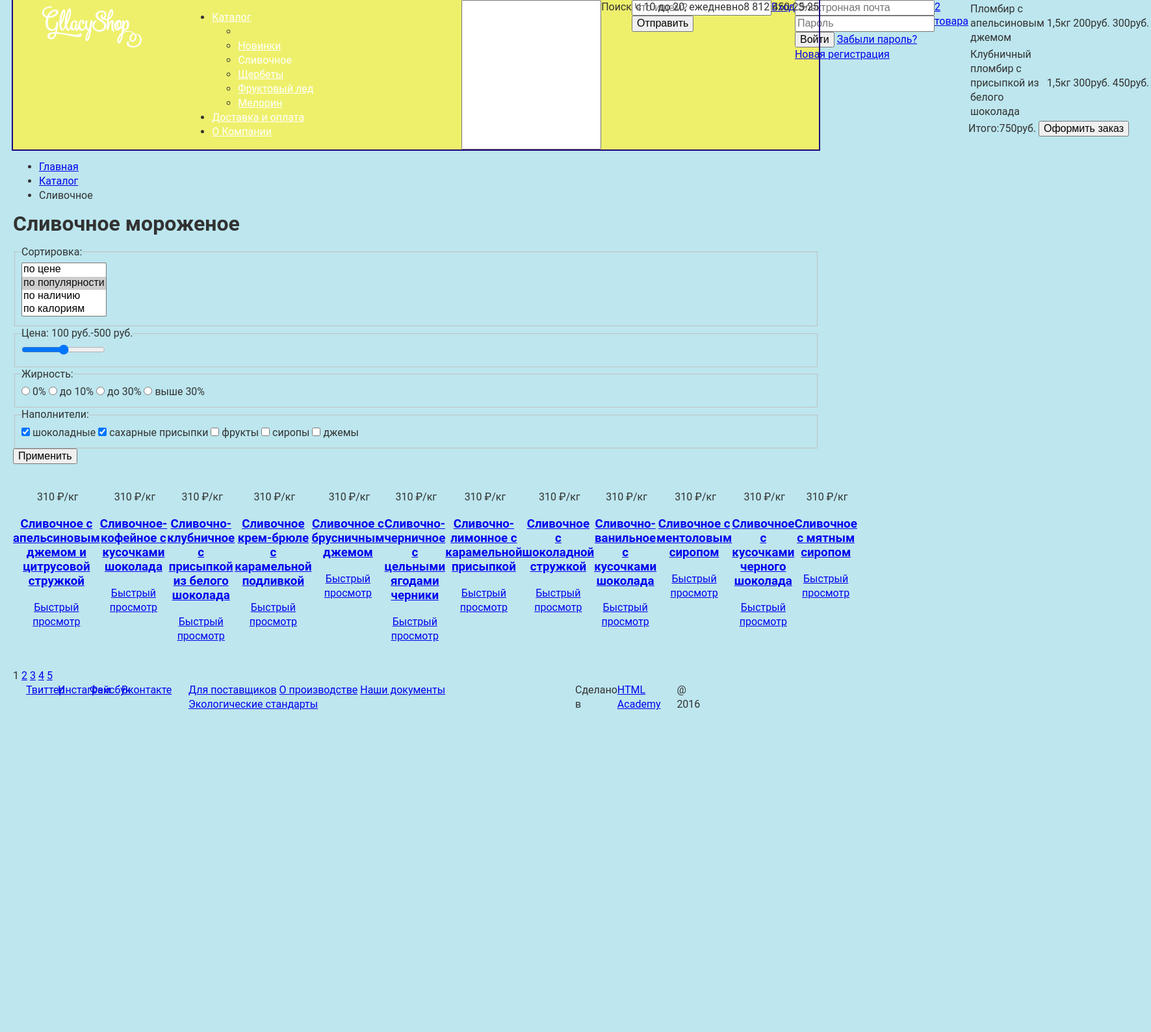
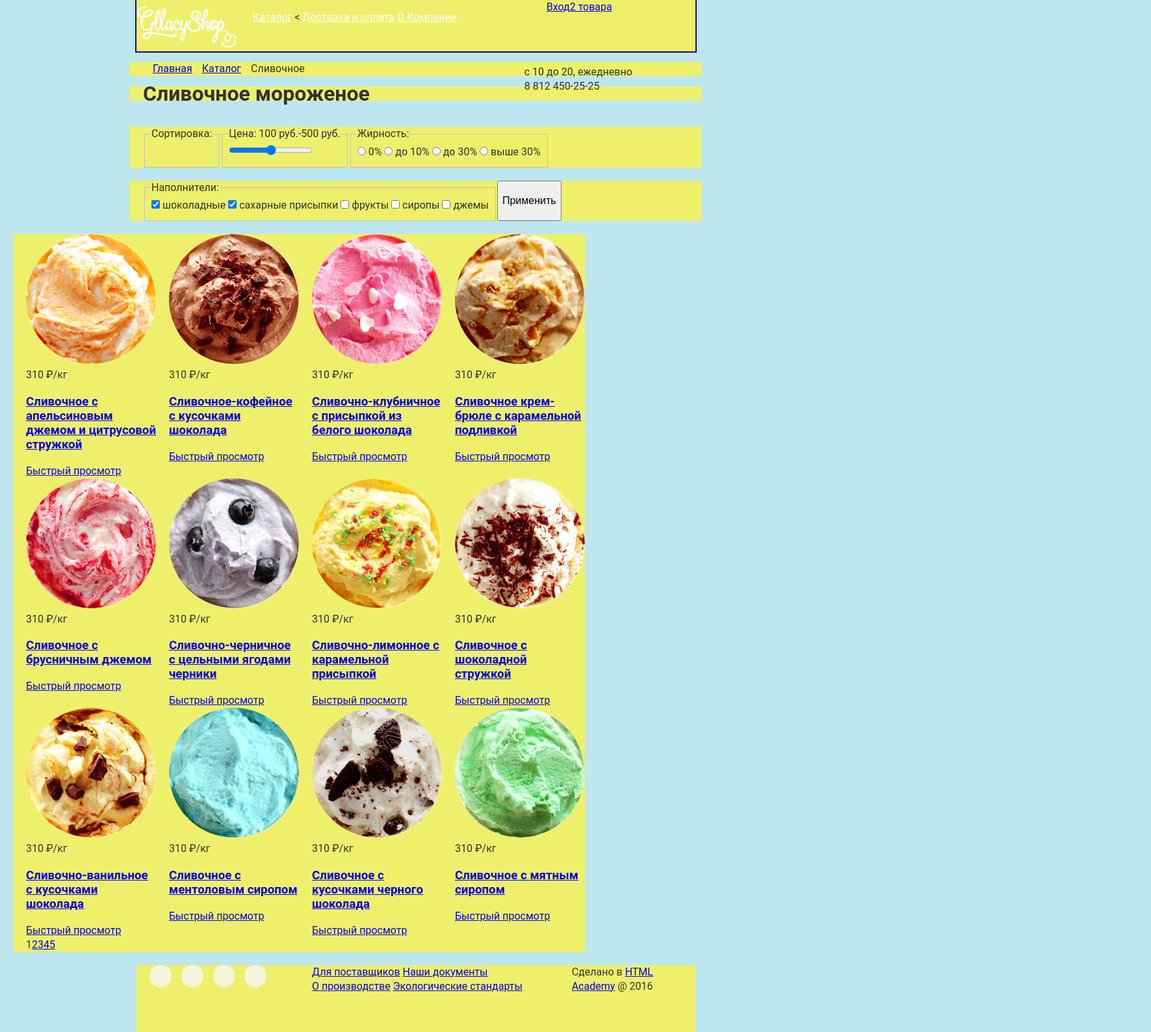
Before and after one commit to Curiosita/334763-gllacy, a plain HTML site: page catalog.html in a window 1280 px wide. Shown: the top 1588 px of the page at 65% size, 1771 px wide, since content can reach past the window. Before the commit the page ends 1281 px from the top, so only its background shows below. Drawn offline with Linux system fonts and the light colour scheme.

Commit message:
Сделали разметку второй страницы каталога

```diff
--- a/catalog.html
+++ b/catalog.html
@@ -3,23 +3,20 @@
     <head>
         <meta charset="utf-8">
         <title>HTML Academy: Глейси</title>
-        <link href="css/normalize.css" rel="stylesheet">
+         <link href="css/normalize.css" rel="stylesheet">
         <link href="css/style.css" rel="stylesheet">
     </head>
     <body>
         <header class="main-header">
-            <div class="container">
                 <div class="logo">
-                    <a href="index.html"><img src="img/logoindex.png"></a>
+                    <a href="index.html"><img src="img/logoindex.png" width="154" height="64"></a>
                 </div>
-            </div>
             <nav class="main-navigation">
-                <ul>
+                <ul class= main-navigation-list>
                     <li>
                         <a href="#">Каталог</a>
-                        <ul>
+                        <<ul class="sub-navigation-list">
                             <li>
-                                <li>
                                 <a href="#">Новинки</a>
                             </li>
                             <li>
@@ -43,16 +40,16 @@
                     </li>
                 </ul>
             </nav>
-            <div class="user-block">
-                <input type ="search" name="search">Поиск
-                <div>
+             <div class="user-block">
+                <label class="search-label" for="search"></label>
+                        <div class="sub-user-block">
                     <form class="search" action="https://echo.htmlacademy.ru" method="post">
                         <input type="text" name="search" placeholder="Что ищем?" value="">
                         <button class="btn" type="submit">Отправить</button>
                     </form>
-                </div>
+                        </div>
                 <a class="login" href="#">Вход</a>
-                <div>
+                <div class="sub-login">
                     <form>
                         <input type="text" name="mail" placeholder="Электронная почта" value="">
                         <input type="text" name="password" placeholder="Пароль" value="">
@@ -62,7 +59,7 @@
                     </form>
                 </div>
                 <a class="cart" href="#">2 товара</a>
-                <form>
+                <form class="cart-list" >
                     <table>
                         <tr>
                             <td>Пломбир с апельсиновым джемом</td>
@@ -80,27 +77,31 @@
                     <span>Итого:750руб.</span>
                     <button type="submit">Оформить заказ</button>
                 </form>
-            </div>
-            <span> с 10 до 20, ежедневно</span><br>
-            <span> 8 812 450-25-25</span>
+                    <div class="user-block-info">
+                        <span> с 10 до 20, ежедневно</span><br>
+                        <span> 8 812 450-25-25</span>
+                    </div>
+                </div>
         </header>
-
         <main>
             <ul class="breadcrumbs">
                 <li><a href="#">Главная</a></li>
                 <li><a href="#">Каталог</a></li>
                 <li>Сливочное</li>
             </ul>
-            <h1>Сливочное мороженое</h1>
+            <h1 class="title-page">Сливочное мороженое</h1>
             <form action="https://echo.htmlacademy.ru" method="get" >
+                <div class="selection">
                 <fieldset>
                     <legend>Сортировка:</legend>
+                    <div class="sort">
                     <select name="select" id="select" size="4" multiple>
                         <option value="price">по цене</option>
                         <option value="quality" selected>по популярности</option>
                         <option value="avalebility">по наличию</option>
                         <option value="calories">по калориям</option>
                     </select>
+                    </div>
                 </fieldset>
                  <fieldset>
                     <legend>Цена: 100 руб.-500 руб.</legend>
@@ -117,6 +118,8 @@
                     <input type="radio" name="fat" id="plus" value="">
                     <label>выше 30%</label>
                 </fieldset>
+                </div>
+                <div class="topping">
                 <fieldset>
                     <legend>Наполнители:</legend>
                     <input type="checkbox" name="choko" id="choko" checked>
@@ -131,76 +134,82 @@
                     <label for="jam">джемы</label>
                 </fieldset>
                 <button type="submit">Применить</button>
+                </div>
             </form>
-            <div class="item-block">
+            <div class="item-block-2">
+                <div class="row-1">
                 <div class="item">
-                    <img scr="img/ice1-1.jpg">
+                    <img src="img/ice1-1.jpg">
                     <span>310 &#8381;/кг</span>
                     <h3><a href="#">Сливочное с апельсиновым джемом и цитрусовой стружкой</a></h3>
                     <a href="#">Быстрый просмотр</a>
                 </div>
                 <div class="item">
-                    <img scr="img/ice2-1.jpg">
+                    <img src="img/ice2-1.jpg">
                     <span>310 &#8381;/кг</span>
                     <h3><a href="#">Сливочное-кофейное с кусочками шоколада</a></h3>
                     <a href="#">Быстрый просмотр</a>
                 </div>
                 <div class="item">
-                    <img scr="img/ice3-1.jpg">
+                    <img src="img/ice3-1.jpg">
                     <span>310 &#8381;/кг</span>
                     <h3><a href="#">Сливочно-клубничное с присыпкой из белого шоколада</a></h3>
                     <a href="#">Быстрый просмотр</a>
                 </div>
                 <div class="item">
-                    <img scr="img/ice4-1.jpg">
+                    <img src="img/ice4-1.jpg">
                     <span>310 &#8381;/кг</span>
                     <h3><a href="#">Сливочное крем-брюле с карамельной подливкой</a></h3>
                     <a href="#">Быстрый просмотр</a>
                 </div>
+                </div>
+                <div class="row-2">
                 <div class="item">
-                    <img scr="img/ice1-2.jpg">
+                    <img src="img/ice1-2.jpg">
                     <span>310 &#8381;/кг</span>
                     <h3><a href="#">Сливочное с брусничным джемом</a></h3>
                     <a href="#">Быстрый просмотр</a>
                 </div>
                 <div class="item">
-                    <img scr="img/ice2-2.jpg">
+                    <img src="img/ice2-2.jpg">
                     <span>310 &#8381;/кг</span>
                     <h3><a href="#">Сливочно-черничное с цельными ягодами черники</a></h3>
                     <a href="#">Быстрый просмотр</a>
                 </div>
                 <div class="item">
-                    <img scr="img/ice3-2.jpg">
+                    <img src="img/ice3-2.jpg">
                     <span>310 &#8381;/кг</span>
                     <h3><a href="#">Сливочно-лимонное с карамельной присыпкой</a></h3>
                     <a href="#">Быстрый просмотр</a>
                 </div>
                 <div class="item">
-                    <img scr="img/ice4-2.jpg">
+                    <img src="img/ice4-2.jpg">
                     <span>310 &#8381;/кг</span>
                     <h3><a href="#">Сливочное с шоколадной стружкой</a></h3>
                     <a href="#">Быстрый просмотр</a>
                 </div>
+            </div>
+            <div class="row-3">
                 <div class="item">
-                    <img scr="img/ice1-3.jpg">
+                    <img src="img/ice1-3.jpg">
                     <span>310 &#8381;/кг</span>
                     <h3><a href="#">Сливочно-ванильное с кусочками шоколада</a></h3>
                     <a href="#">Быстрый просмотр</a>
                 </div>
                 <div class="item">
-                    <img scr="img/ice2-3.jpg">
+                    <img src="img/ice2-3.jpg">
                     <span>310 &#8381;/кг</span>
                     <h3><a href="#">Сливочное с ментоловым сиропом</a></h3>
                     <a href="#">Быстрый просмотр</a>
                 </div>
                 <div class="item">
-                    <img scr="img/ice3-3.jpg">
+                    <img src="img/ice3-3.jpg">
                     <span>310 &#8381;/кг</span>
                     <h3><a href="#">Сливочное с кусочками черного шоколада</a></h3>
                     <a href="#">Быстрый просмотр</a>
                 </div>
                 <div class="item">
-                    <img scr="img/ice4-3.jpg">
+                    <img src="img/ice4-3.jpg">
                     <span>310 &#8381;/кг</span>
                     <h3><a href="#">Сливочное с мятным сиропом</a></h3>
                     <a href="#">Быстрый просмотр</a>
@@ -216,21 +225,24 @@
                 <a href="#"></a>
             </div>
         </main>
-        <footer>
-            <div class="container">
+        <footer class="main-footer">
                 <div class="footer-social">
-                    <a class="social-btn social-btn-tw" href="#">Твиттер</a>
-                    <a class="social-btn social-btn-inst" href="#">Инстаграм</a>
-                    <a class="social-btn social-btn-fb" href="#">Фейсбук</a>
-                    <a class="social-btn social-btn-vk" href="#">Вконтакте</a>
+                    <a class= "social-btn-tw" href="#"><span>Твиттер</span></a>
+                    <a class="social-btn-inst" href="#"><span>Инстаграм</span></a>
+                    <a class="social-btn-fb" href="#"><span>Фейсбук</span></a>
+                    <a class="social-btn-vk" href="#"><span>Вконтакте</span></a>
                 </div>
                 <div class="footer-title">
+                    <div class="footer-title-left">
                     <a href="#">Для поставщиков</a>
+                    <a href="#">Наши документы</a>
+                    </div>
+                    <div class="footer-title-right">
                     <a href="#">О производстве</a>
-                    <a href="#">Наши документы</a>
                     <a href="#">Экологические стандарты</a>
+                    </div>
                 </div>
-                <div class="container footer-copyright">
+                <div class="footer-copyright">
                     <span>Сделано в</span>
                     <a href="#"> HTML Academy</a>
                     <span> @ 2016</span>
--- a/css/style.css
+++ b/css/style.css
@@ -26,19 +26,15 @@ body {
 
 
 .header {
-  min-width: 860px;
+  width: 860px;
   outline: 2px solid #20037c;
   background-color:#eef06c;
 }
 
-.clearfix::after {
-        display: table;
-        content:"";
-        clear:both;
 
-}
 .main-header {
     outline: 2px solid #20037c;
+    width:860px;
     background:#eef06c;
     margin-left: auto;
     margin-right: auto;
@@ -56,8 +52,12 @@ body {
     display:inline-block;
     list-style: none;
     padding-left: 0;
+
 }
 
+.cart-list {
+     display: none;
+}
 .main-navigation-list>li {
      display:inline-block;
 }
@@ -108,8 +108,91 @@ body {
 
 }
 
+.breadcrumbs {
+  display:flex;
+    list-style: none;
+    padding-left: 20px;
+    width: 860px;
+   background-color:#eef06c;
+    margin-right: auto;
+  margin-left: auto;
+    text-align:left;
+
+}
+
+.breadcrumbs>li {
+     display:inline-block;
+    margin-left: 15px;
+}
+
+.title-page{
+  width: 860px;
+   background-color:#eef06c;
+    padding-left: 20px;
+    margin-right: auto;
+  margin-left: auto;
+    text-align:left;
+    margin-top: 10px;
+}
+
+.selection{
+  display:flex;
+    padding-left: 20px;
+    width: 860px;
+   background-color:#eef06c;
+    margin-right: auto;
+  margin-left: auto;
+    margin-top: 40px;
+
+}
+
+.sort {
+    display: none;
+}
+
+.topping {
+  display:flex;
+    padding-left: 20px;
+    width: 860px;
+   background-color:#eef06c;
+    margin-right: auto;
+  margin-left: auto;
+    margin-top: 20px;
+}
+
+.item-block-2{
+     display:inline-block;
+    padding-left: 20px;
+    width: 860px;
+   background-color:#eef06c;
+    margin-top: 20px;
+    margin-right: auto;
+  margin-left: auto;
+    margin-bottom: 20px;
+}
+
+.row-1{
+   display:flex;
+
+
+}
+
+.row-2{
+   display:flex;
+
+}
+
+.row-3{
+   display:flex;
+}
+
+.paginator {
+    display: flex;
+
+}
+
 .slider {
-  min-width: 860px;
+  width: 860px;
   height: 500px;
   margin-right: auto;
   margin-left: auto;
@@ -131,6 +214,7 @@ body {
 
 .container {
   display: flex;
+  width: 860px;
   height: 230px;
   margin-right: auto;
   margin-left: auto;
@@ -157,98 +241,111 @@ body {
 .item-block {
   display: flex;
   min-height: 275px;
+    width:860px;
   text-align: center;
   margin-right: auto;
   margin-left: auto;
    margin-top: 40px;
 }
 
-.item-1 {
+.item {
   display: inline-block;
   width: 205px;
   min-height: 275px;
-  margin-right: 20px;
-
-}
-.item-2{
-  display: inline-block;
-  width: 205px;
-  min-height: 275px;
-  margin-right: 20px;
+    margin-right: 20px;
 }
 
-.item-3 {
-  display: inline-block;
-  width: 205px;
-  min-height: 275px;
-  margin-right: 20px;
-}
-
-.item-4 {
-  display: inline-block;
-  width: 205px;
-  min-height: 275px;
+.item img {
+    border-radius: 50%;
 }
 
 
 .container-shopinfo {
   display: flex;
+    flex-wrap: wrap;
+    width:860px;
   height: 375px;
   background-color:#eef06c;
  margin-bottom: 40px;
  margin-top: 40px;
   padding-left: 20px;
  padding-right: 20px;
+    margin-left: auto;
+    margin-right: auto;
 
 }
 
 .title-shopinfo {
-
+   width:860px;
 }
 
 .left-column {
   display: inline-block;
-  min-width:  420px;
+  width:  380px;
   min-height: 275px;
+   margin-right:20px;
 }
+
 .right-column {
   display: inline-block;
-  min-width:  420px;
+  width:  380px;
   min-height: 275px;
 }
 
 .container-blog {
+  width:860px;
   display: flex;
   height: 220px;
   background-color:#eef06c;
+  margin-left: auto;
+  margin-right: auto;
+ padding-left: 20px;
+ padding-right: 20px;
 
 }
 
 .left-container-blog {
-  width: 420px;
+  width: 380px;
   min-height: 220px;
 display: inline-block;
+    margin-right: 20px;
 }
 
 .right-container-mail {
-  width: 420px;
+  width: 380px;
   min-height: 220px;
   display: inline-block;
 }
 
 .block-map {
   display: flex;
+  width:100%;
   min-height: 430px;
-  margin-top:40px;
+    margin-top:40px;
+}
 
+.block-map img{
+   width:100%;
 }
+
+
+ .popup{
+     display: none;
+    }
+
+.contact{
+    position: absolute;
+}
+
+
 .main-footer {
   display: flex;
+    width:860px;
   height: 100px;
-  margin-top: auto;
-  padding-top: auto;
   padding-bottom: 20px;
  background-color:#eef06c;
+margin-left: auto;
+margin-right: auto;
 }
 
 
@@ -260,35 +357,46 @@ display: inline-block;
     margin-right: 55px;
 
 }
+.footer-social span {
+    font-size:0;
+
+}
 
 .social-btn-tw {
     display: inline-block;
     border-radius:50%;
     width: 34px;
     height:34px;
-    padding-right: 15px;
+   margin-right: 15px;
+    background-color: beige;
 
 }
+
 .social-btn-inst {
     display: inline-block;
     border-radius:50%;
     width: 34px;
     height:34px;
-    padding-right: 15px;
+    margin-right: 15px;
+     background-color: beige;
 }
 .social-btn-fb {
     display: inline-block;
     border-radius:50%;
     width: 34px;
     height:34px;
-    padding-right: 15px;
+    margin-right: 15px;
+     background-color: beige;
+
 }
 
-social-btn-vk {
+.social-btn-vk {
     display: inline-block;
     border-radius:50%;
     width: 34px;
     height:34px;
+    margin-right: 15px;
+    background-color: beige;
 }
 
 .footer-title {
@@ -301,13 +409,12 @@ social-btn-vk {
    margin-right: 20px;
 }
 
-.footer-title-right{
+.footer-title-right {
   display: inline-block;
 }
 
 
 .footer-copyright {
-  display: flex;
   width: 200px;
-  min-height: 100px;
+
 }
```
Also changed, not shown: index.html (+10 -10 lines), img/hit.png (added).
